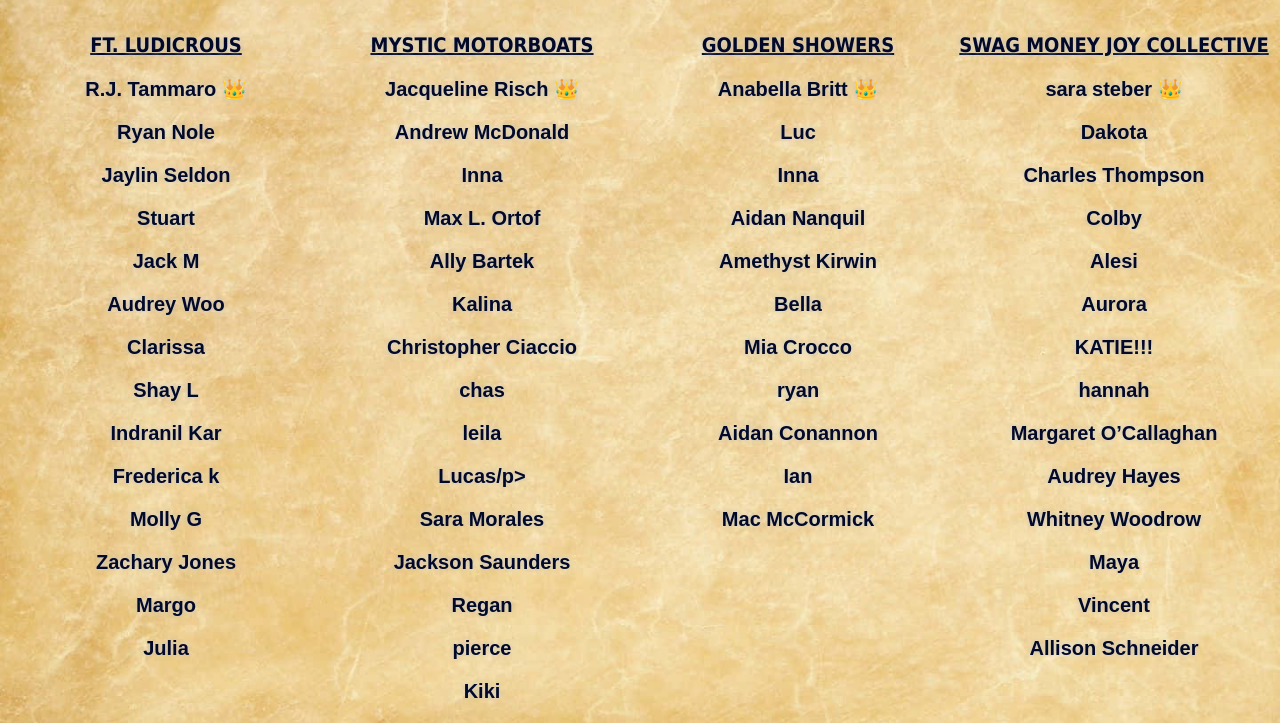
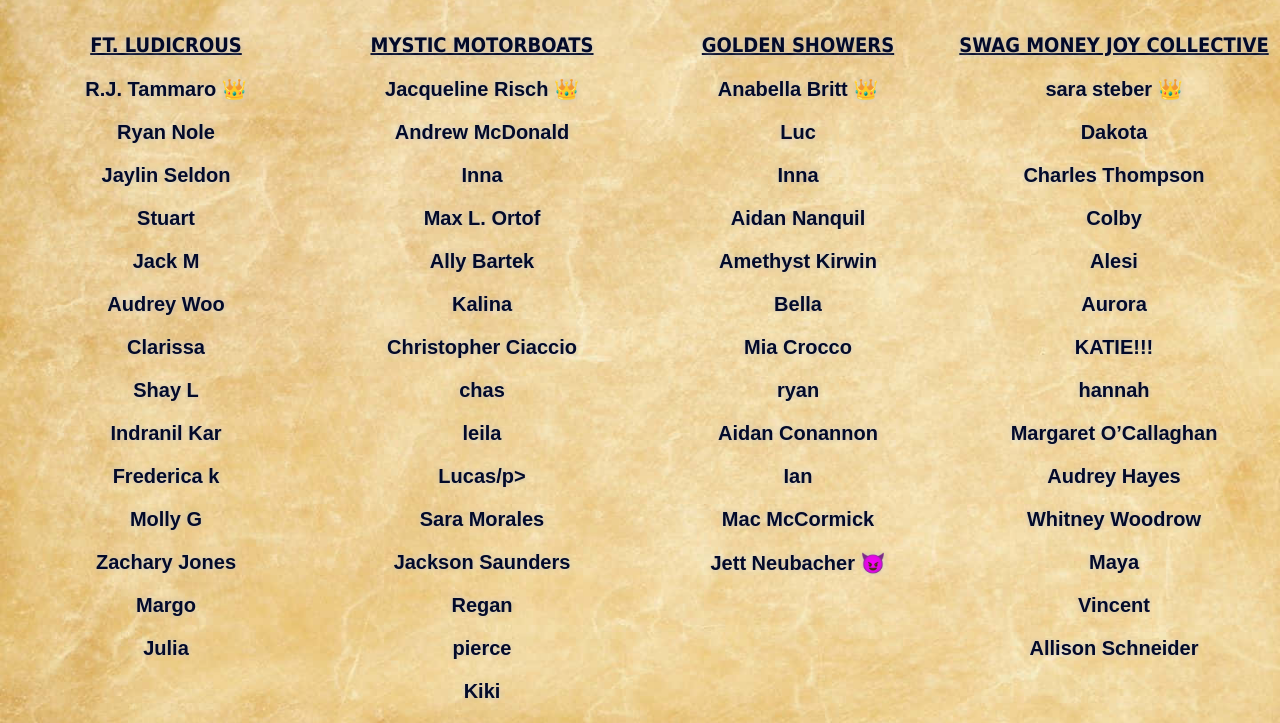
Before and after one commit to jettneubacher/philsocclans, a plain HTML site: page results.html in a window 1280 px wide. Shown: the part 136-859 px from the top of the page. Drawn offline with Linux system fonts and the light colour scheme.

Commit message:
Update results.html

```diff
--- a/results.html
+++ b/results.html
@@ -79,7 +79,7 @@ h1 {text-align: center;}
                 <p>Aidan Conannon</p>
                 <p>Ian</p>
                 <p>Mac McCormick</p>
-                <p></p>
+                <p>Jett Neubacher &#128520</p>
                 <p></p>
                 <p></p>
                 <p></p>
```
